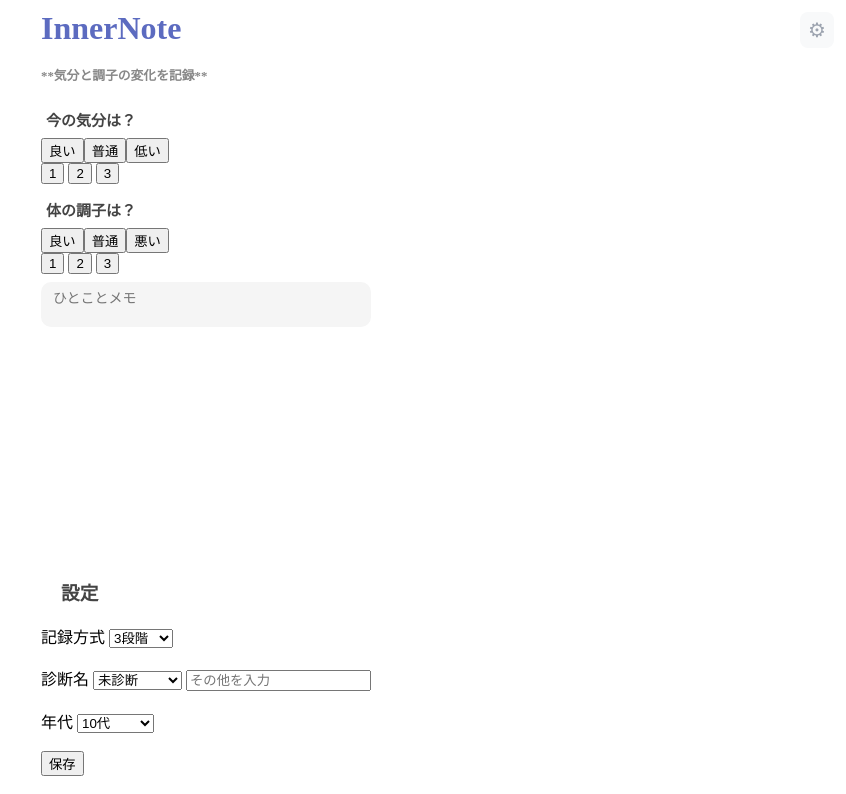
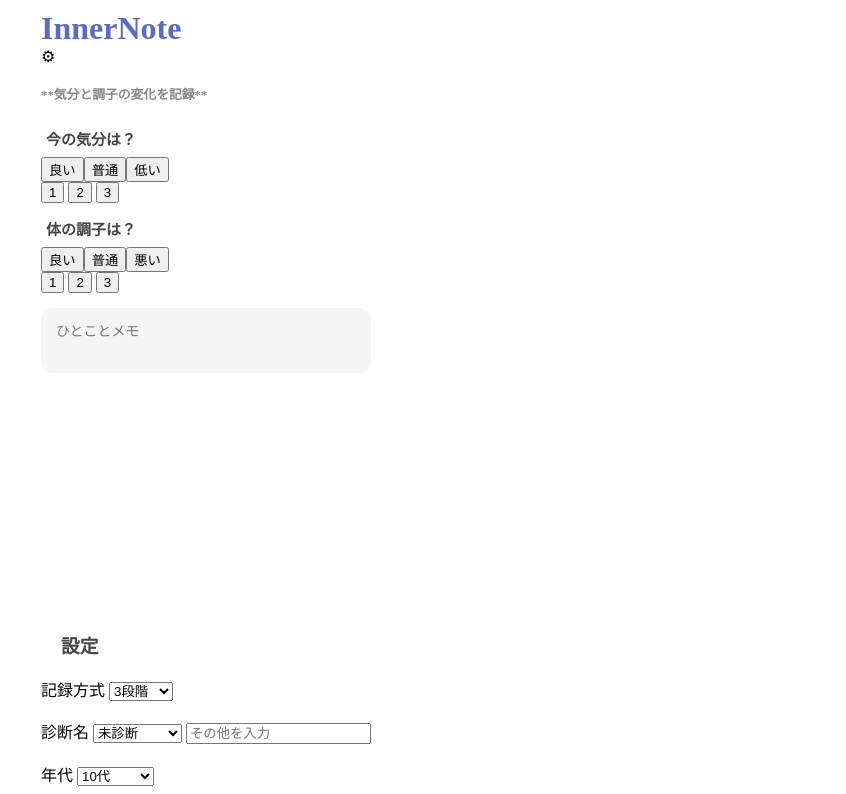
Before and after one commit to Bipolar-cat/Bipolar-cat, a plain HTML site: page index.html in a window 1280 px wide. Shown: the top 794 px of the page, without its empty margins (434-1280 px from the left). Drawn offline with Linux system fonts and the light colour scheme; a script that the page names is missing.

Commit message:
Cleanup unused CSS styles
Removed unused styles for feeling text and settings button.

```diff
--- a/style.css
+++ b/style.css
@@ -73,55 +73,20 @@ body {
             color: #FB8C00;
         }
 
-        #feeling-text {
-    width: 100%;
-    height: 45px; /* さらにコンパクト */
-    margin: 8px 0;
-    padding: 8px 12px;
-    border-radius: 10px;
-    border: none;
-    background-color: #f5f5f5;
-    font-size: 14px;
-    line-height: 1.4;
-    box-sizing: border-box;
-    resize: none;
-    color: #333;
-}
-
-.settings {
-  position: fixed;
-  top: 12px;
-  right: 12px;
-  z-index: 9999;
-  font-size: 20px;
-  color: #9CA3AF;
-  background: #f8f9fa;
-  padding: 6px 8px;
-  border-radius: 8px;
-  cursor: pointer;
-}
-
-        /* 記録ボタン：横幅を一杯に、角丸を調整 */
-        .save-btn {
+        textarea {
             width: 100%;
-            padding: 15px;
-            background-color: #4A90E2;
-            color: white;
+            height: 65px; /* メモ欄も少しだけコンパクトに */
+            margin: 15px 0;
+            padding: 12px 15px;
+            border-radius: 12px;
             border: none;
-            border-radius: 30px; /* 1000003954.pn参考にしっかり角を丸める */
-            font-size: 17px;
-            font-weight: bold;
-            cursor: pointer;
-            margin-bottom: 25px;
-            display: block;
+            background-color: #f5f5f5;
+            font-size: 14px;
+            box-sizing: border-box;
+            resize: none;
+            color: #333;
         }
 
-        .chart-container {
-            width: 100%;
-            height: 280px;
-            border-top: 1px solid #f0f0f0;
-            padding-top: 15px;
-        }
 
         h3 {
             margin-top: 35px;
```
